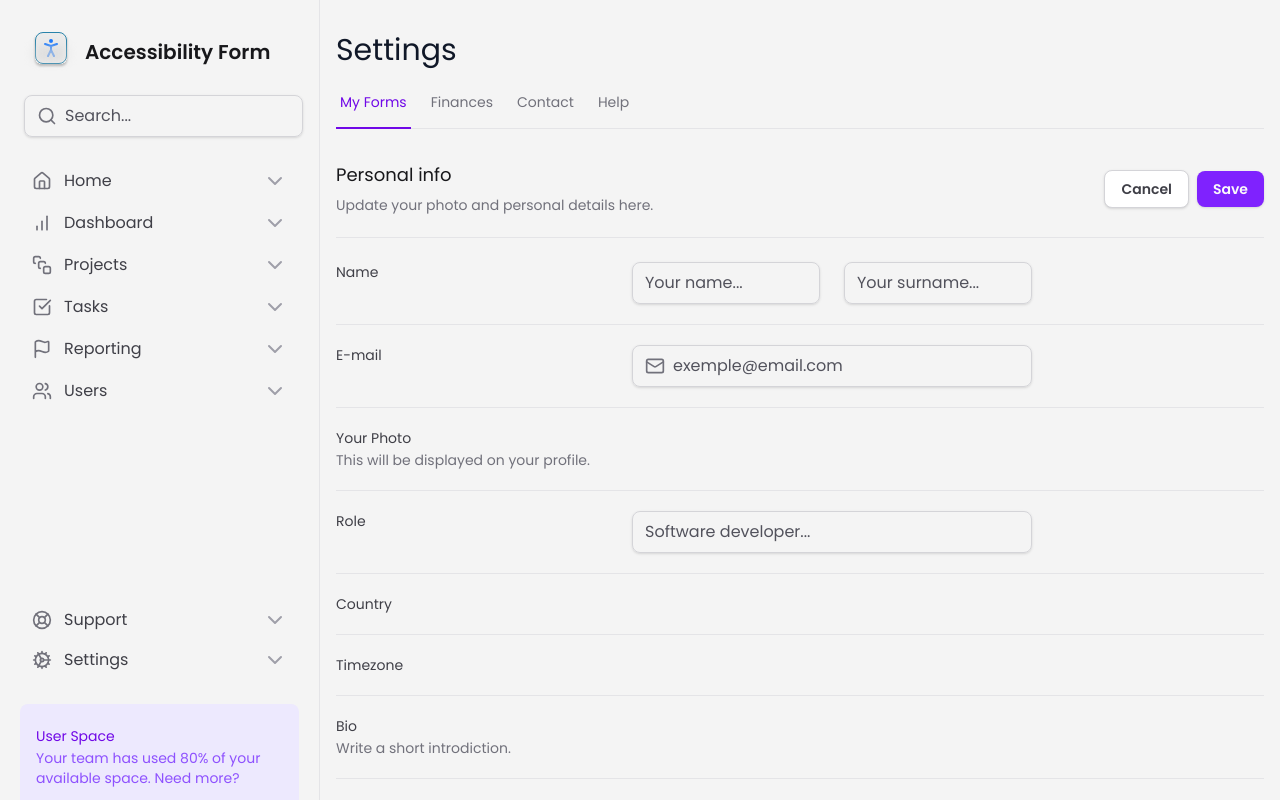
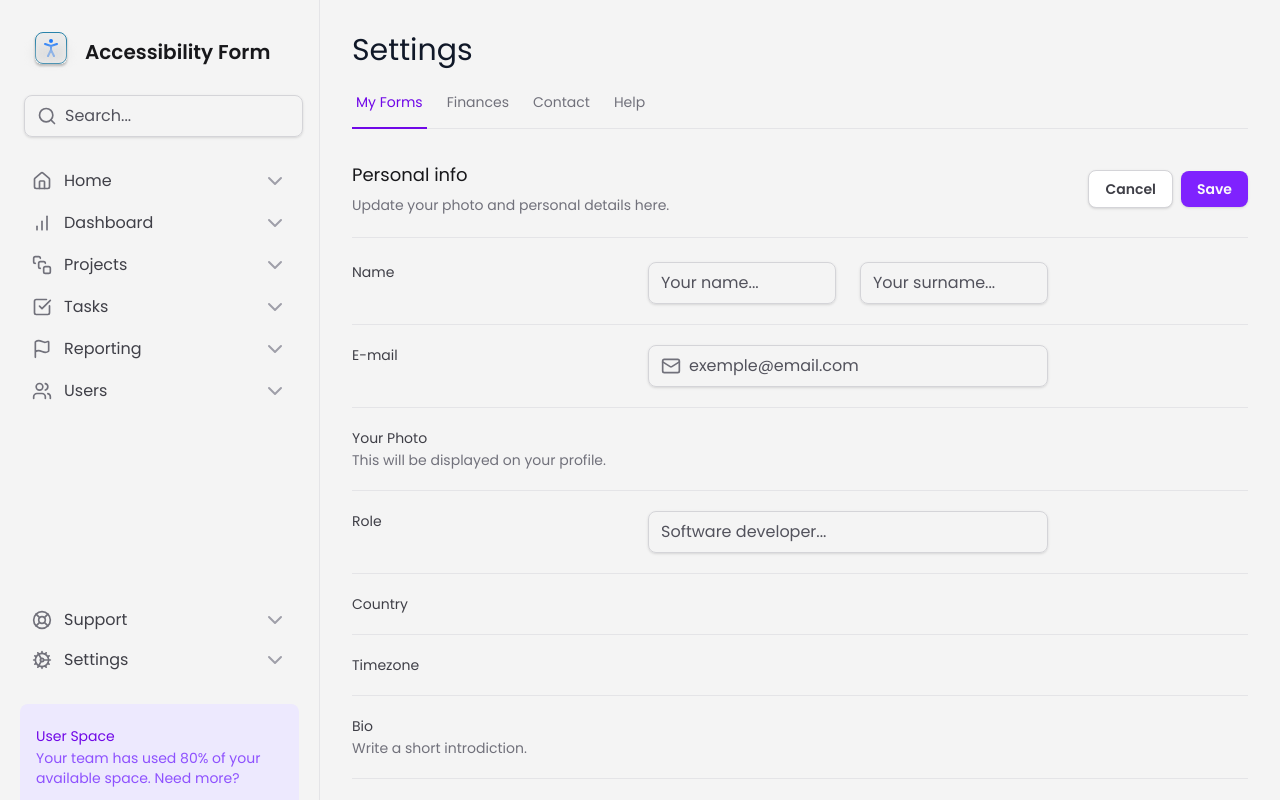
Before and after one commit to willianproni/accessibility_form, a Next.js app: page / in a window 1280 px wide. Shown: the top 800 px of the page. Built offline with nearby package versions, Linux system fonts and the light colour scheme.

Commit message:
Fix - CSS global layout file

```diff
--- a/app/layout.tsx
+++ b/app/layout.tsx
@@ -9,8 +9,8 @@ const poppins = Poppins({
 });
 
 export const metadata: Metadata = {
-  title: "Create Next App",
-  description: "Generated by create next app",
+  title: "Accessibility Form",
+  description: "Form develop for study accessibility",
 };
 
 export default function RootLayout({
@@ -24,7 +24,7 @@ export default function RootLayout({
         <div className="grid min-h-screen grid-cols-app">
           <Sidebar />
 
-          <main className="px-4 pb-12 pt-8">{children}</main>
+          <main className="px-8 pb-12 pt-8">{children}</main>
         </div>
       </body>
     </html>
```
